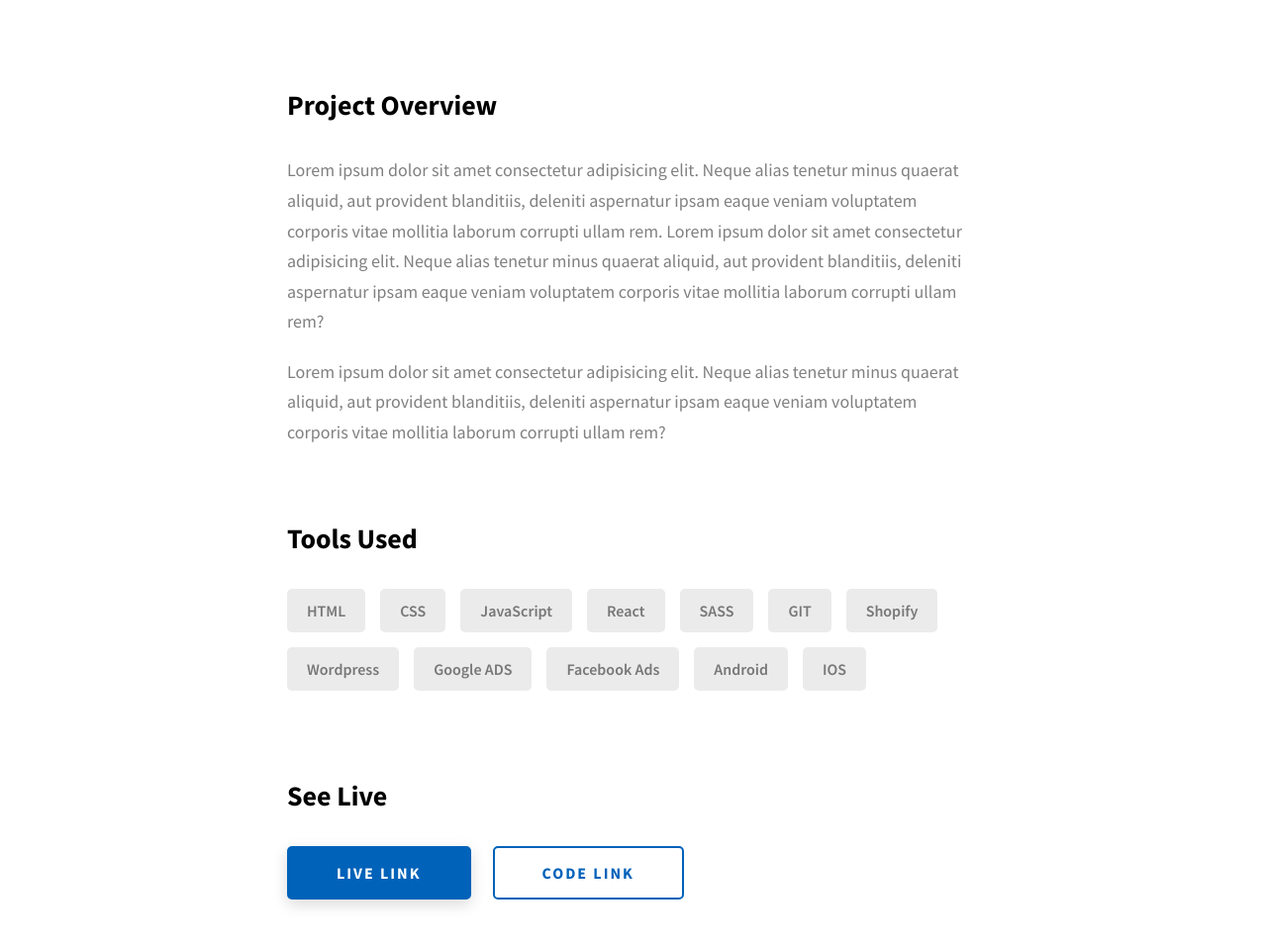
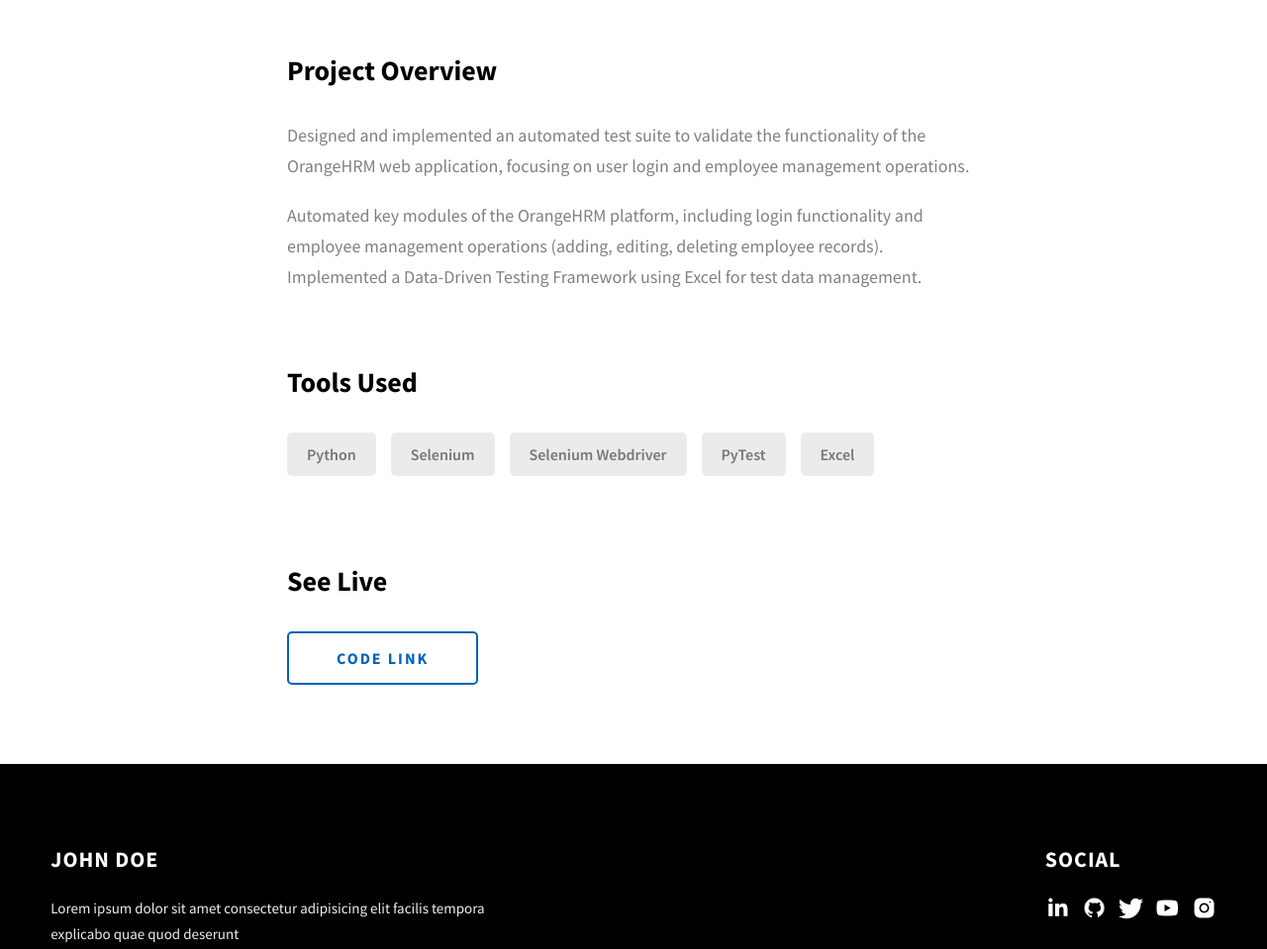
Before and after one commit to ThivyashreeNS/ThivyashreeNS-Portfolio, a website: page project-1.html in a window 1280 px wide. Shown: the part 1320-2279 px from the top of the page at 99% size. Drawn offline with Linux system fonts and the light colour scheme.

Commit message:
Update project-1.html

```diff
--- a/project-1.html
+++ b/project-1.html
@@ -87,9 +87,7 @@
         <h1 class="heading-primary">Project 1</h1>
         <div class="project-cs-hero__info">
           <p class="text-primary">
-            Lorem ipsum dolor sit amet consectetur adipisicing elit. Dignissimos
-            in numquam incidunt earum quaerat cum fuga, atque similique natus
-            nobis sit.
+          OrangeHRM Web Application — Test Automation
           </p>
         </div>
         <div class="project-cs-hero__cta">
@@ -111,51 +109,33 @@
             <div class="project-details__desc">
               <h3 class="project-details__content-title">Project Overview</h3>
               <p class="project-details__desc-para">
-                Lorem ipsum dolor sit amet consectetur adipisicing elit. Neque
-                alias tenetur minus quaerat aliquid, aut provident blanditiis,
-                deleniti aspernatur ipsam eaque veniam voluptatem corporis vitae
-                mollitia laborum corrupti ullam rem. Lorem ipsum dolor sit amet
-                consectetur adipisicing elit. Neque alias tenetur minus quaerat
-                aliquid, aut provident blanditiis, deleniti aspernatur ipsam
-                eaque veniam voluptatem corporis vitae mollitia laborum corrupti
-                ullam rem?
+                Designed and implemented an automated test suite to
+validate the functionality of the OrangeHRM web application,
+focusing on user login and employee management operations.
               </p>
               <p class="project-details__desc-para">
-                Lorem ipsum dolor sit amet consectetur adipisicing elit. Neque
-                alias tenetur minus quaerat aliquid, aut provident blanditiis,
-                deleniti aspernatur ipsam eaque veniam voluptatem corporis vitae
-                mollitia laborum corrupti ullam rem?
+                Automated key modules of the OrangeHRM platform, including login functionality and employee management operations (adding, editing, deleting employee records). Implemented a Data-Driven Testing Framework using Excel for test data management.
+
               </p>
             </div>
             <div class="project-details__tools-used">
               <h3 class="project-details__content-title">Tools Used</h3>
               <div class="skills">
-                <div class="skills__skill">HTML</div>
-                <div class="skills__skill">CSS</div>
-                <div class="skills__skill">JavaScript</div>
-                <div class="skills__skill">React</div>
-                <div class="skills__skill">SASS</div>
-                <div class="skills__skill">GIT</div>
-                <div class="skills__skill">Shopify</div>
-                <div class="skills__skill">Wordpress</div>
-                <div class="skills__skill">Google ADS</div>
-                <div class="skills__skill">Facebook Ads</div>
-                <div class="skills__skill">Android</div>
-                <div class="skills__skill">IOS</div>
+                <div class="skills__skill">Python</div>
+                <div class="skills__skill">Selenium</div>
+                <div class="skills__skill">Selenium Webdriver</div>
+                <div class="skills__skill">PyTest</div>
+                <div class="skills__skill">Excel</div>
+
               </div>
             </div>
             <div class="project-details__links">
               <h3 class="project-details__content-title">See Live</h3>
-              <a
-                href="#"
-                class="btn btn--med btn--theme project-details__links-btn"
-                target="_blank"
-                >Live Link</a
-              >
+
               <a
                 href="#"
                 class="btn btn--med btn--theme-inv project-details__links-btn"
-                target="_blank"
+                target="https://github.com/ThivyashreeNS/AT-Project-1.git"
                 >Code Link</a
               >
             </div>
```
